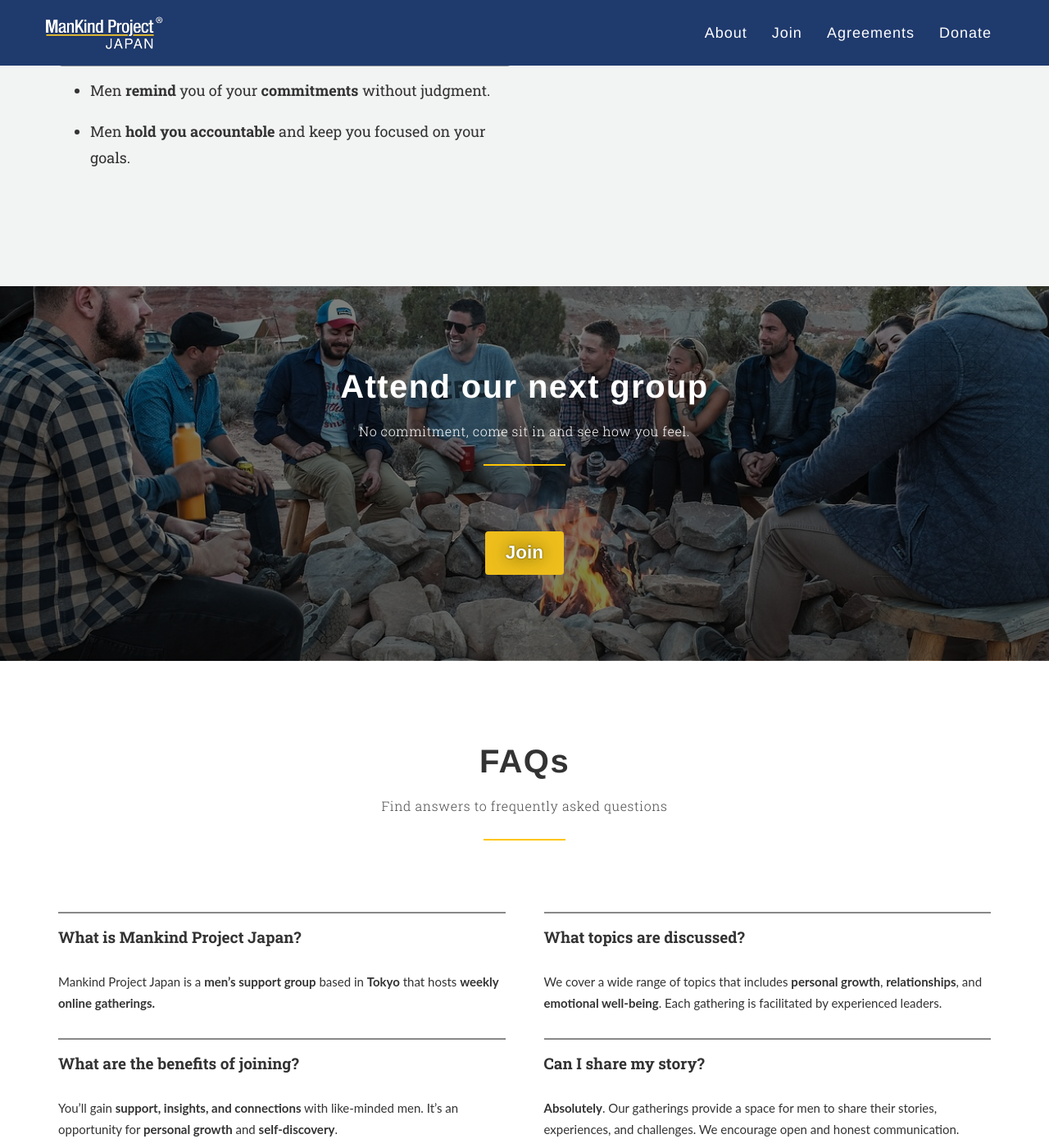
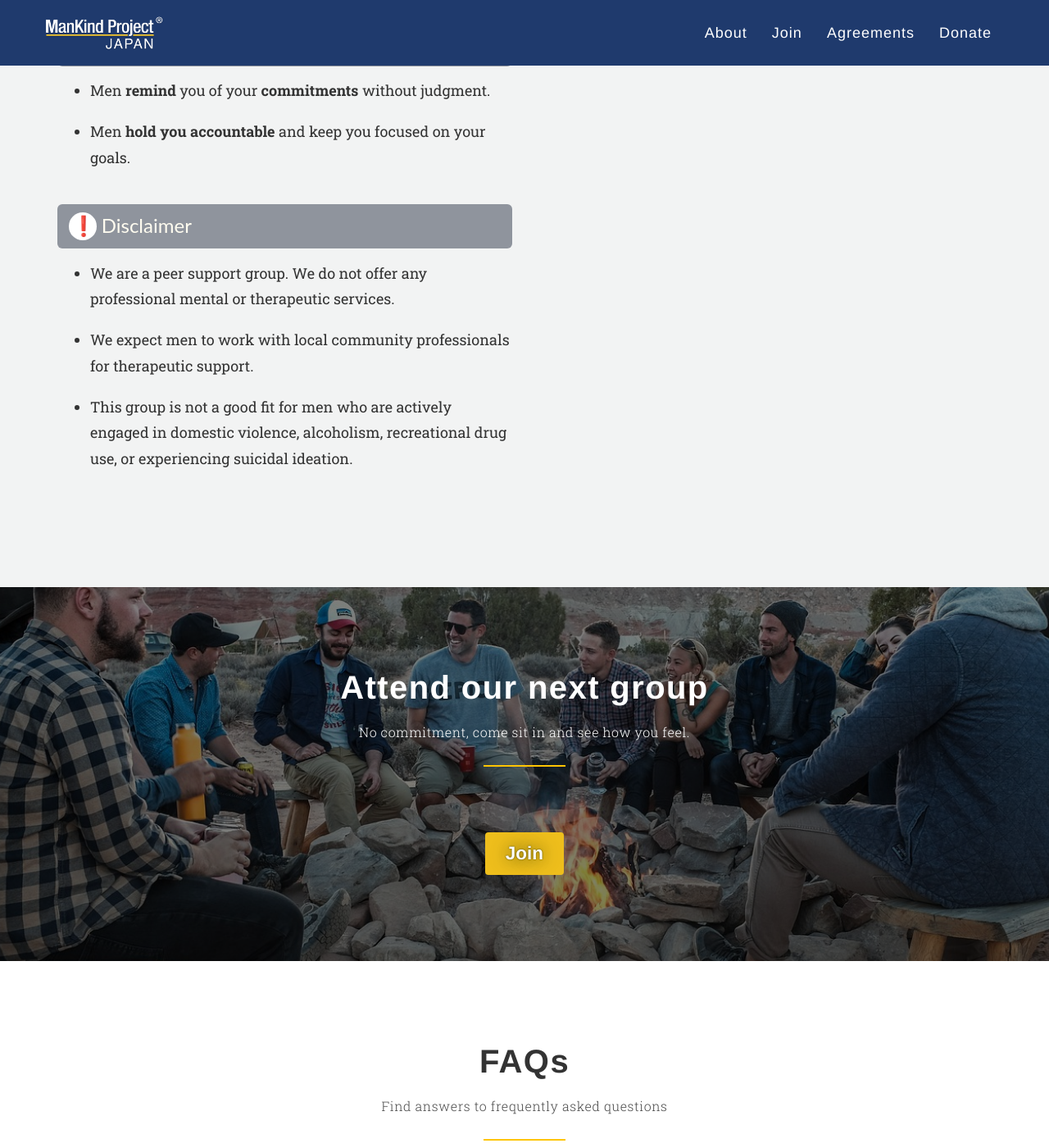
Before and after one commit to thunderrabbit/mankind-project-japan, a Jekyll site: the page built from index.md, in a window 1280 px wide and 1400 px high, scrolled down 1547 px. Shown: the whole window at 82% size. Built offline with Jekyll 4.4.1, drawn with Linux system fonts in a browser that asks for light colours; nearby versions of some CDN libraries; our own code applies the rules of GitHub Pages for plain Markdown files; some of the changed text lies outside the part shown.

Commit message:
faq feedback

```diff
--- a/_data/benefits.yml
+++ b/_data/benefits.yml
@@ -16,3 +16,10 @@
   benefits:
     - "Men **remind** you of your **commitments** without judgment."
     - "Men **hold you accountable** and keep you focused on your goals."
+
+- title: Disclaimer
+  icon: ❗
+  benefits:
+    - We are a peer support group. We do not offer any professional mental or therapeutic services.
+    - We expect men to work with local community professionals for therapeutic support.
+    - This group is not a good fit for men who are actively engaged in domestic violence, alcoholism, recreational drug use, or experiencing suicidal ideation.
--- a/_data/faqs.yml
+++ b/_data/faqs.yml
@@ -1,16 +1,20 @@
 - q: What is Mankind Project Japan?
   a: >
-     Mankind Project Japan is a **men's support group** based in **Tokyo** that hosts **weekly online gatherings.**
+     Mankind Project Japan is a **Tokyo-based men’s support group** that hosts **weekly online gatherings.**
 
 - q: What are the benefits of joining?
   a: >
-     You'll  gain **support, insights, and connections** with like-minded men. It's an opportunity for **personal growth** and **self-discovery**.
+     You'll  gain **support, insights, and connections** with like-minded men. It's an opportunity for
+     **personal growth** and **self-discovery**.
 
 - q: Does it cost any money to join?
   a: >
-     **No**. Joining Mankind Project Japan's online gatherings is **completely free**. We believe in making our support accessible to all men.
+     **No**. Joining Mankind Project Japan's online gatherings is **completely free**. We believe in making
+     our support accessible to all men.
 
-     **Note**\: We  do ask for **voluntary donations** from time to time in order to cover overheads and grow the group. But these donations are **not a condition** for continued participation.
+
+     **Note**\: We  do ask for **voluntary donations** from time to time in order to cover overheads and
+     grow the group. But these donations are **not a condition** for continued participation.
 
 - q: How can I join?
   a: >
@@ -18,11 +22,11 @@
 
 - q: How often are the gatherings?
   a: >
-     We host **weekly** online gatherings. First Tuesdays of the month for **new members**. These ensure regular **support and connection** for our participants.
+     We host **weekly** online gatherings. These ensure regular **support and connection** for our participants. **First Tuesdays** of the month for **new members**.
 
 - q: What topics are discussed?
   a: >
-     We cover a wide range of topics that includes **personal growth**, **relationships**, and **emotional well-being**.  Each gathering is facilitated by experienced leaders.
+     We cover a wide range of topics that includes **personal growth**, **relationships**, and **emotional well-being**.
 
 - q: Can I share my story?
   a: >
@@ -34,7 +38,7 @@
 
 - q: How can I contact you?
   a: >
-     For further questions or assistance, please feel free to contact us [here](mailto:info@mkpjapan.org).
+    [Contact us](mailto:info@mkpjapan.org).
 
 - q: Can I attend anonymously?
   a: >
--- a/_data/strings.yml
+++ b/_data/strings.yml
@@ -21,7 +21,7 @@
   id: benefits
   title: What We Offer
   subtitle: We believe in building better men
-  picture_date: Taken 2020, Tokyo
+  picture_alt_text: a circle of hands, taken at a meeting
 
 # Join Section
 join:
@@ -42,4 +42,3 @@
   id: faqs
   title: FAQs
   subtitle: Find answers to frequently asked questions
-  join_url: https://forms.gle/L64N8goVx42bHz7F7
--- a/_includes/benefits.html
+++ b/_includes/benefits.html
@@ -22,7 +22,7 @@
             </div>
             <div class="col-md-6 text-center">
                 <div class="benefits-img-container">
-                    <img src="/static/images/site/mencirclehands.png" class="benefits-img" alt="a circle of hands, taken 2020 Tokyo" />
+                    <img src="/static/images/site/mencirclehands.png" class="benefits-img" alt="{{ s.picture_alt_text }}" />
                 </div>
                 <br/>
             </div>
--- a/_includes/testimonials.html
+++ b/_includes/testimonials.html
@@ -19,7 +19,7 @@
         }
 
         .carousel-arrows span:hover{
-            color: #{{site.data.template.color.primary}};
+            color: #{{site.data.template.color.mkpyellow}};
         }
 
         .slick-track {
```
Also changed, not shown: _includes/about.md (added, +14 -0 lines), _includes/shortabout.html (deleted, +0 -28 lines).
